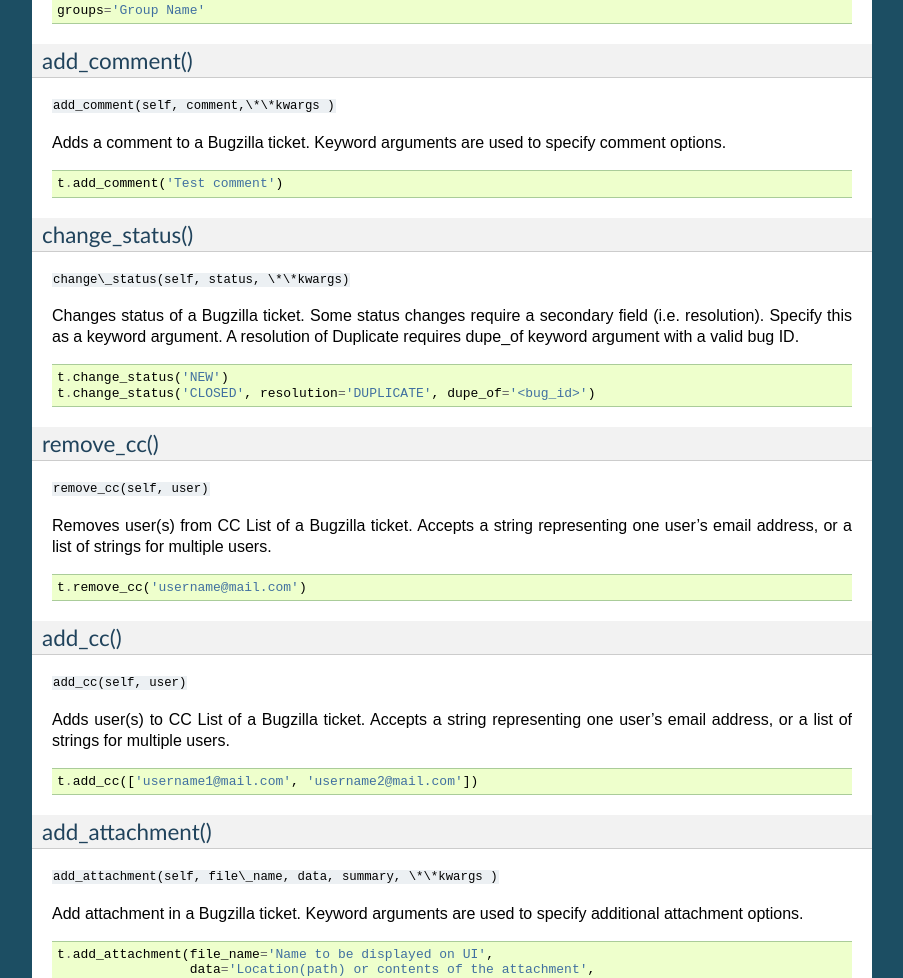
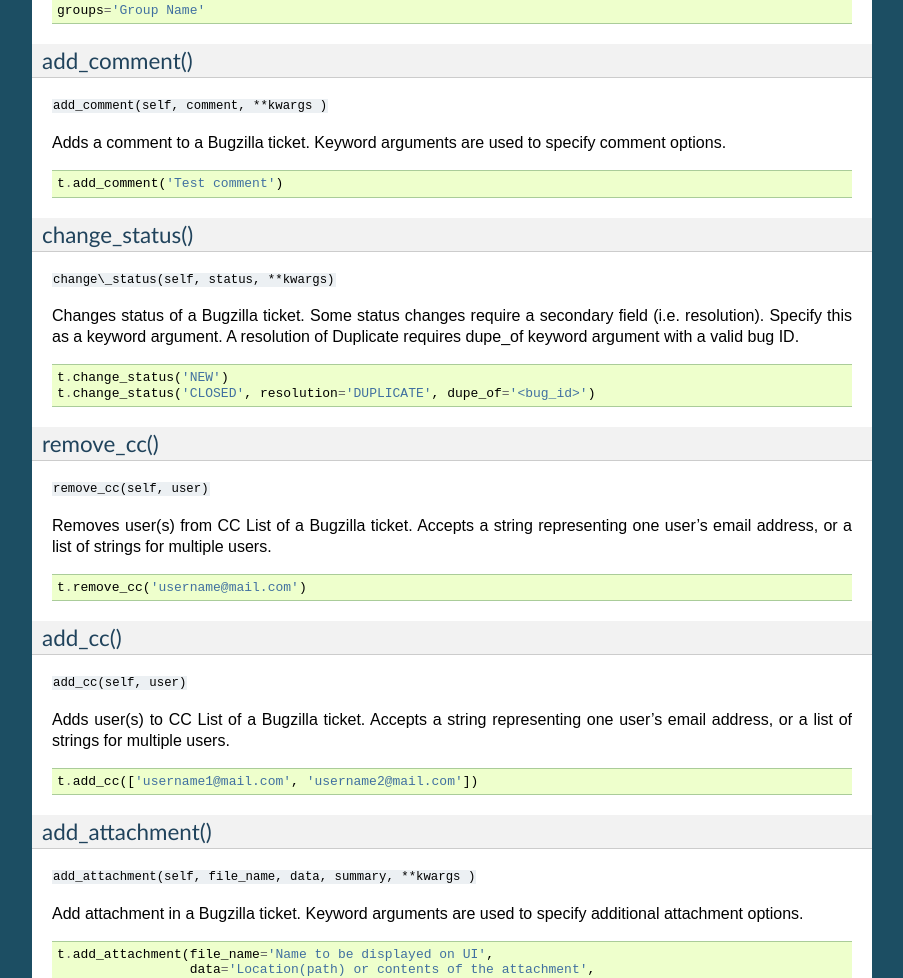
Before and after one commit to dmranck/ticketutil, a Sphinx documentation site: the page built from read-the-docs/source/Bugzilla.rst, in a window 1280 px wide and 1400 px high, scrolled down 1121 px. Shown: the part 161-1139 px from the top of the window, without its empty margins (198-1101 px from the left). Built offline with Sphinx 7.4.7, drawn with Linux system fonts in a browser that asks for light colours; some of the changed text lies outside the part shown.

```diff
--- a/read-the-docs/source/Bugzilla.rst
+++ b/read-the-docs/source/Bugzilla.rst
@@ -27,7 +27,7 @@ Methods
 create()
 --------
 
-``create(self, summary, description, \*\*kwargs)``
+``create(self, summary, description, **kwargs)``
 
 Creates a ticket. The required parameters for ticket creation are
 summary and description. Keyword arguments are used for other ticket
@@ -57,7 +57,7 @@ particular Bugzilla instance during ticket creation:
 edit()
 ------
 
-``edit(self, \*\*kwargs)``
+``edit(self, **kwargs)``
 
 Edits fields in a Bugzilla ticket. Keyword arguments are used to specify
 ticket fields.
@@ -84,7 +84,7 @@ particular Bugzilla instance during ticket editing:
 add_comment()
 -------------
 
-``add_comment(self, comment,\*\*kwargs )``
+``add_comment(self, comment, **kwargs )``
 
 Adds a comment to a Bugzilla ticket. Keyword arguments are used to
 specify comment options.
@@ -96,7 +96,7 @@ specify comment options.
 change_status()
 ---------------
 
-``change\_status(self, status, \*\*kwargs)``
+``change\_status(self, status, **kwargs)``
 
 Changes status of a Bugzilla ticket. Some status changes require a
 secondary field (i.e. resolution). Specify this as a keyword argument. A
@@ -137,7 +137,7 @@ users.
 add_attachment()
 ----------------
 
-``add_attachment(self, file\_name, data, summary, \*\*kwargs )``
+``add_attachment(self, file_name, data, summary, **kwargs )``
 
 Add attachment in a Bugzilla ticket. Keyword arguments are used to
 specify additional attachment options.
```
